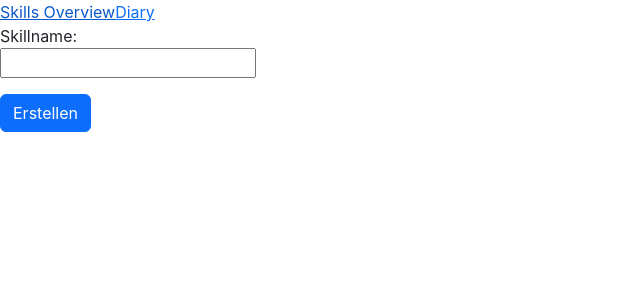
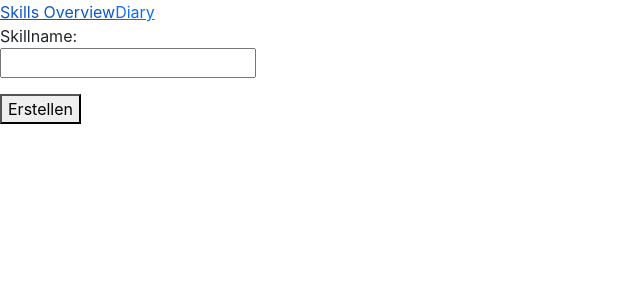
Before and after one commit to pandorasinclair/dev-skill-tracker, a React (Create React App) app: page /skills/create in a window 1280 px wide. Shown: the top 300 px of the page, without its empty margins (0-640 px from the left). Built offline with nearby package versions, Linux system fonts and the light colour scheme.

Commit message:
klasse entfernt war nur zur demo drin

```diff
--- a/src/components/skillformular.tsx
+++ b/src/components/skillformular.tsx
@@ -35,7 +35,6 @@ function SkillForm() {
         <Link to="/skills">
           <button
             type="button"
-            className="btn btn-primary"
             onClick={handleCreateSkill}
           >
             Erstellen
```
